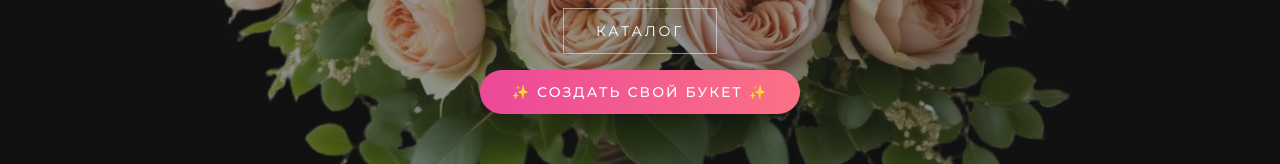
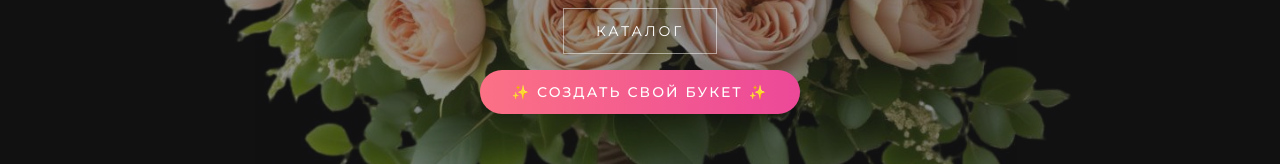
Before and after one commit to dushkapo/fff, a Next.js app: page / in a window 1280 px wide. Shown: the part 396-560 px from the top of the page. Built offline with nearby package versions, Linux system fonts and the light colour scheme; no server answers; the database is empty.

Commit message:
Add files via upload

```diff
--- a/tailwind.config.ts
+++ b/tailwind.config.ts
@@ -18,6 +18,15 @@ const config: Config = {
                 serif: ["Playfair Display", "serif"],
                 sans: ["Montserrat", "sans-serif"],
             },
+            animation: {
+                shimmer: "shimmer 2s linear infinite",
+            },
+            keyframes: {
+                shimmer: {
+                    "0%": { backgroundPosition: "200% 0" },
+                    "100%": { backgroundPosition: "-200% 0" },
+                },
+            },
         },
     },
     plugins: [],
```
